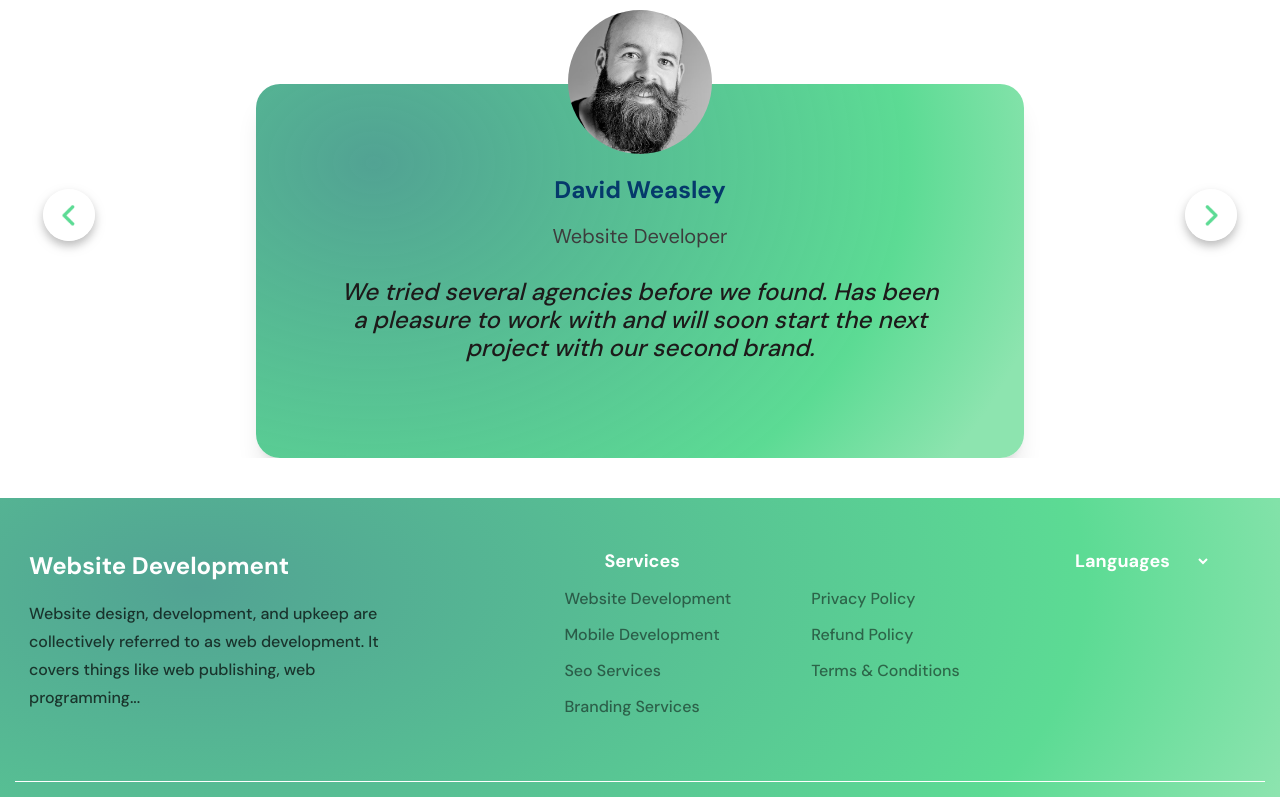
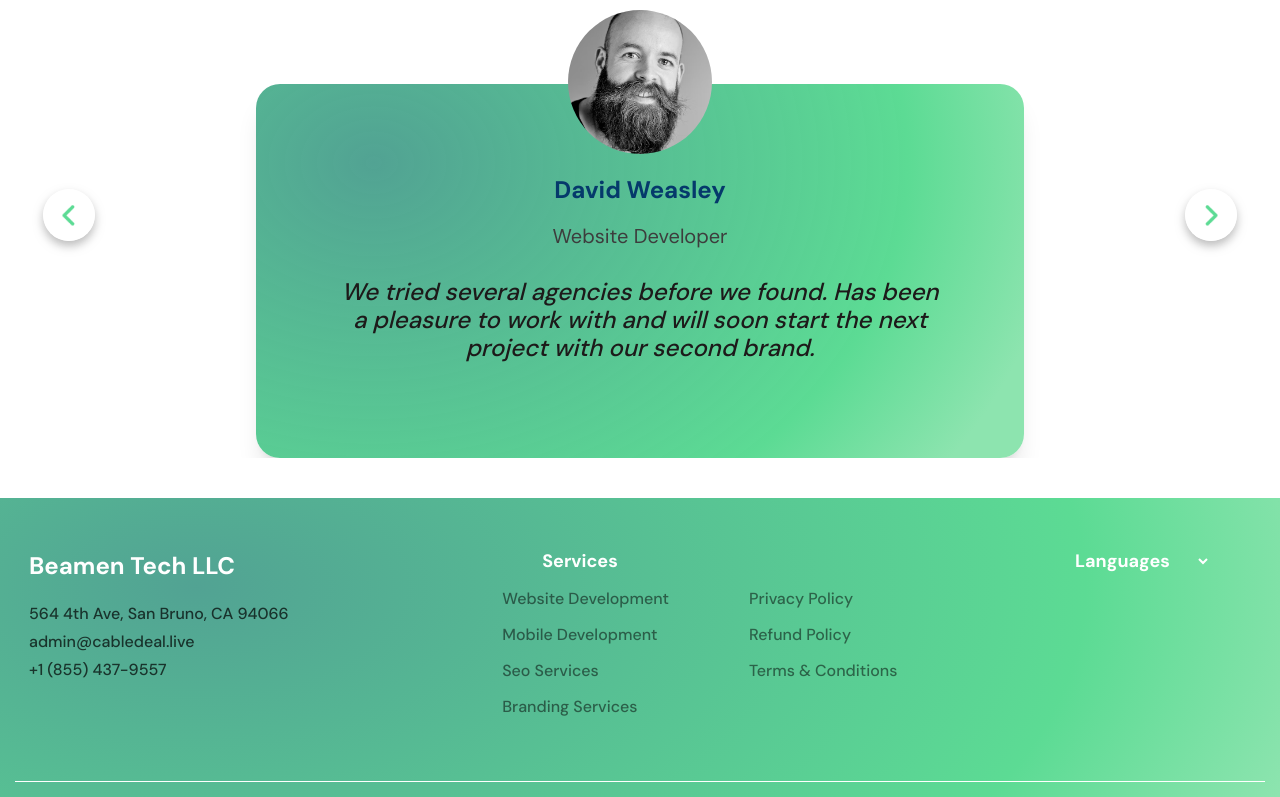
Before and after one commit to ZaidAhmed786/Scribe-Ace, a Next.js app: page / in a window 1280 px wide. Shown: the part 8215-9012 px from the top of the page. Built offline with nearby package versions, Linux system fonts and the light colour scheme.

Commit message:
changes in footer

```diff
--- a/components/global/footer/index.tsx
+++ b/components/global/footer/index.tsx
@@ -6,12 +6,13 @@ const Footer = () => {
       <div className=" flex lg:m-auto m-auto flex-col lg:flex-row ml-5 mr-8 footer_sec">
         <div className="  sm:justify-center">
           <h2 className="text-color-secondary font-semibold text-xl">
-            Website Development
+          <p> Beamen Tech LLC</p>
           </h2>
           <p className="text-color-fifth lg:font-medium font-normal lg:text-sm lg:max-w-sm mt-4 leading-7">
-            Website design, development, and upkeep are collectively referred to
-            as web development. It covers things like web publishing, web
-            programming...
+
+<p>564 4th Ave, San Bruno, CA 94066</p>
+<p><a href="mailto:admin@cabledeal.live">admin@cabledeal.live</a></p>
+<p><a href="tel:+1 (855)-437-9557">+1 (855) 437-9557</a></p>
           </p>
         </div>
         <div>
```
